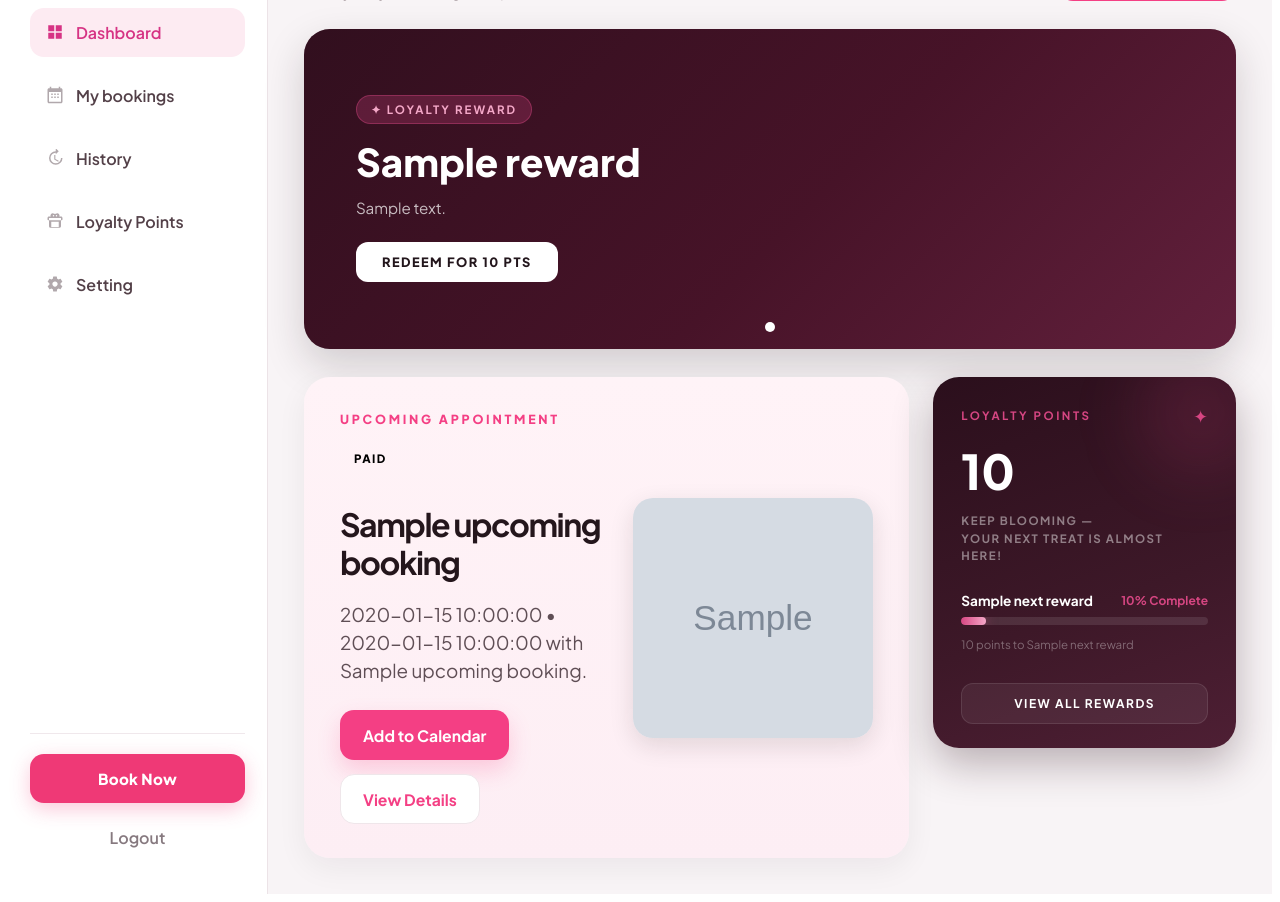
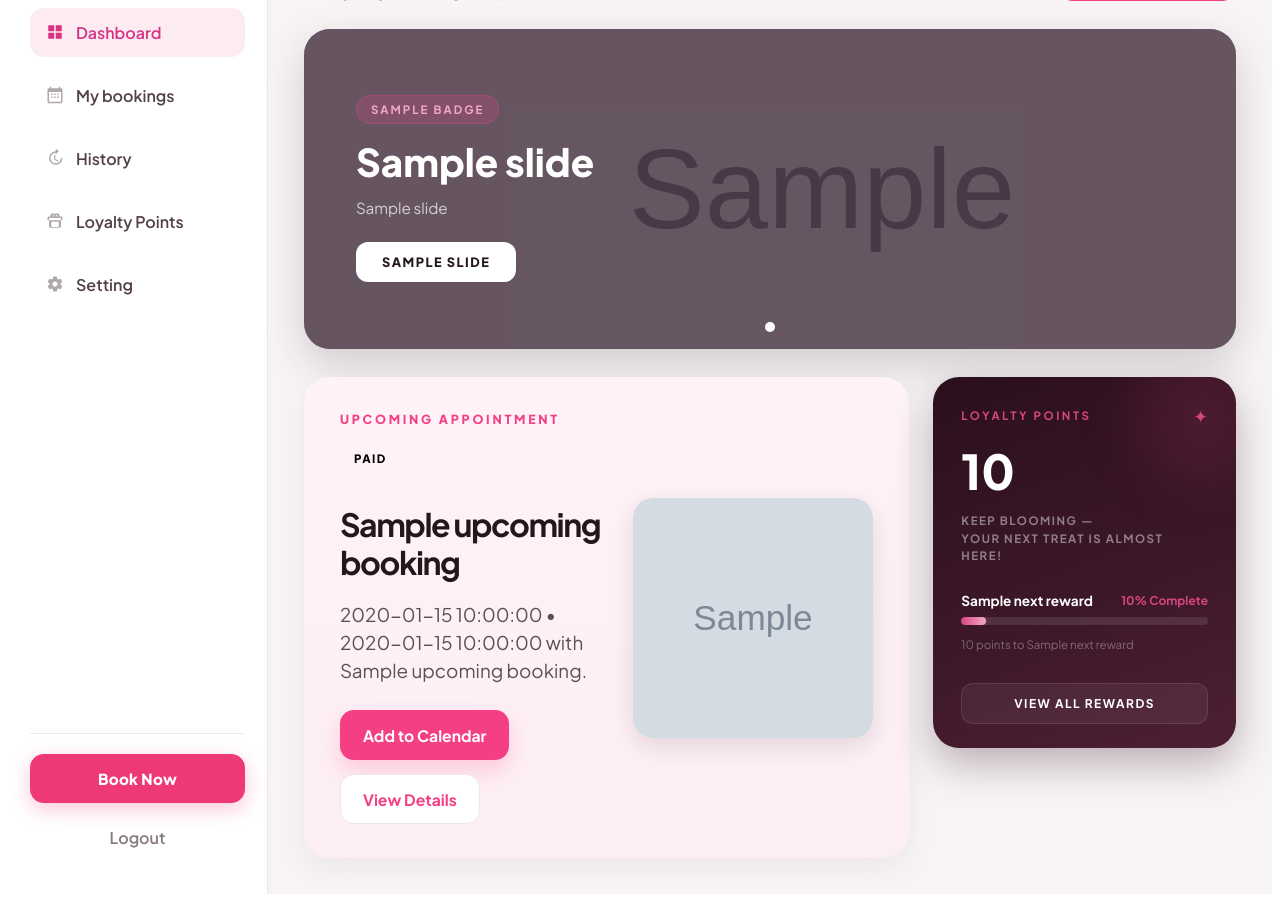
Before and after one commit to zidan2506/Nail_website, a Flask app: template app/templates/customer/customer_dashboard.html in a window 1280 px wide. Shown: the part 146-1048 px from the top of the page. Run offline with Flask 3, Linux system fonts and the light colour scheme; the template is opened without the code that fills it: most values are stand-ins (such as "Sample title", 1, 10 or a date in 2020); grey boxes marked "Sample" are stand-in pictures; some libraries are stand-ins or nearby versions.

Commit message:
General Update

```diff
--- a/app/services/loyalty.py
+++ b/app/services/loyalty.py
@@ -1,19 +1,21 @@
 from app.database.db import get_connection
+from app.utils.helpers import now_helsinki
 from datetime import datetime
 
 
 def get_active_multiplier(customer_id: int) -> float:
     conn = get_connection()
+    now_str = now_helsinki().strftime("%Y-%m-%d %H:%M:%S")
     row = conn.execute("""
         SELECT mt.point_multiplier
         FROM customer_memberships cm
         JOIN membership_tiers mt ON cm.tier_id = mt.id
         WHERE cm.customer_id = ?
           AND cm.is_active = 1
-          AND cm.expires_at > datetime('now')
+          AND cm.expires_at > ?
         ORDER BY mt.point_multiplier DESC
         LIMIT 1
-    """, (customer_id,)).fetchone()
+    """, (customer_id, now_str)).fetchone()
     conn.close()
     return float(row["point_multiplier"]) if row else 1.0
 
--- a/app/template_filters.py
+++ b/app/template_filters.py
@@ -1,4 +1,5 @@
 from datetime import datetime, timezone
+from app.utils.helpers import now_helsinki, mask_email
 
 PAYMENT_METHOD_LABELS = {
     'visa': 'Visa',
@@ -116,7 +117,7 @@ def time_ago(value):
             value = datetime.strptime(value, '%Y-%m-%d %H:%M:%S')
         except ValueError:
             return value
-    delta = datetime.now() - value
+    delta = now_helsinki() - value
     days = delta.days
     if days < 1:
         return 'today'
@@ -129,6 +130,16 @@ def time_ago(value):
     return f'{years} year{"s" if years != 1 else ""} ago'
 
 
+def initials(value):
+    """'Nguyễn Lan Hương' -> 'LH' (chữ cái đầu của từ đầu và từ cuối)."""
+    if not value:
+        return ''
+    parts = value.strip().split()
+    if len(parts) == 1:
+        return parts[0][:2].upper()
+    return (parts[0][0] + parts[-1][0]).upper()
+
+
 def register_filters(app):
     """Đăng ký tất cả filters với Flask app"""
     app.template_filter('format_date')(format_date)
@@ -139,3 +150,5 @@ def register_filters(app):
     app.template_filter('payment_label')(payment_label)
     app.template_filter('format_number')(format_number)
     app.template_filter('time_ago')(time_ago)
+    app.template_filter('mask_email')(mask_email)
+    app.template_filter('initials')(initials)
--- a/app/templates/customer/customer_dashboard.html
+++ b/app/templates/customer/customer_dashboard.html
@@ -500,18 +500,18 @@
 <section class="carousel-section">
     <div class="carousel-track" id="carouselTrack">
 
-        {% for reward in carousel_rewards %}
+        {% for slide in carousel_rewards %}
         <div class="carousel-slide">
-            <div class="slide-bg{% if not reward.get('banner_image') %} slide-{{ (loop.index0 % 3) + 1 }}-bg{% endif %}"
-                 {% if reward.get('banner_image') %}
-                 style="background-image: url('{{ url_for('static', filename='images/carousel/' + reward.get('banner_image')) }}'); background-size: cover; background-position: center;"
+            <div class="slide-bg{% if not slide.image %} slide-{{ (loop.index0 % 3) + 1 }}-bg{% endif %}"
+                 {% if slide.image %}
+                 style="background-image: url('{{ slide.image }}'); background-size: cover; background-position: center;"
                  {% endif %}
             ></div>
             <div class="slide-content">
-                <div class="slide-badge">✦ Loyalty Reward</div>
-                <h2 class="slide-title">{{ reward.name }}</h2>
-                <p class="slide-desc">{{ reward.description }}</p>
-                <a href="{{ url_for('main.customer_loyalty_points') }}" class="slide-cta">Redeem for {{ reward.cost }} pts</a>
+                <div class="slide-badge">{{ slide.badge or '✦ Loyalty Reward' }}</div>
+                <h2 class="slide-title">{{ slide.title }}</h2>
+                <p class="slide-desc">{{ slide.subtitle }}</p>
+                <a href="{{ slide.cta_url }}" class="slide-cta">{{ slide.cta_label }}</a>
             </div>
         </div>
         {% endfor %}
--- a/app/templates/public/index.html
+++ b/app/templates/public/index.html
@@ -32,7 +32,7 @@
                 <p class="hero__subtitle">{{ slide.subtitle }}</p>
                 <div class="hero__cta-group">
                     {% for btn in slide.cta %}
-                    <a href="{{ url_for(btn.route) }}" class="hero__btn-{{ btn.style }}">{{ btn.label }}</a>
+                    <a href="{{ btn.url }}" class="hero__btn-{{ btn.style }}">{{ btn.label }}</a>
                     {% endfor %}
                 </div>
             </div>
```
Also changed, not shown: app/services/booking_service.py (+4 -4 lines), app/templates/customer/loyalty_points.html (+9 -19 lines), app/utils/helpers.py (+14 -1 lines).
